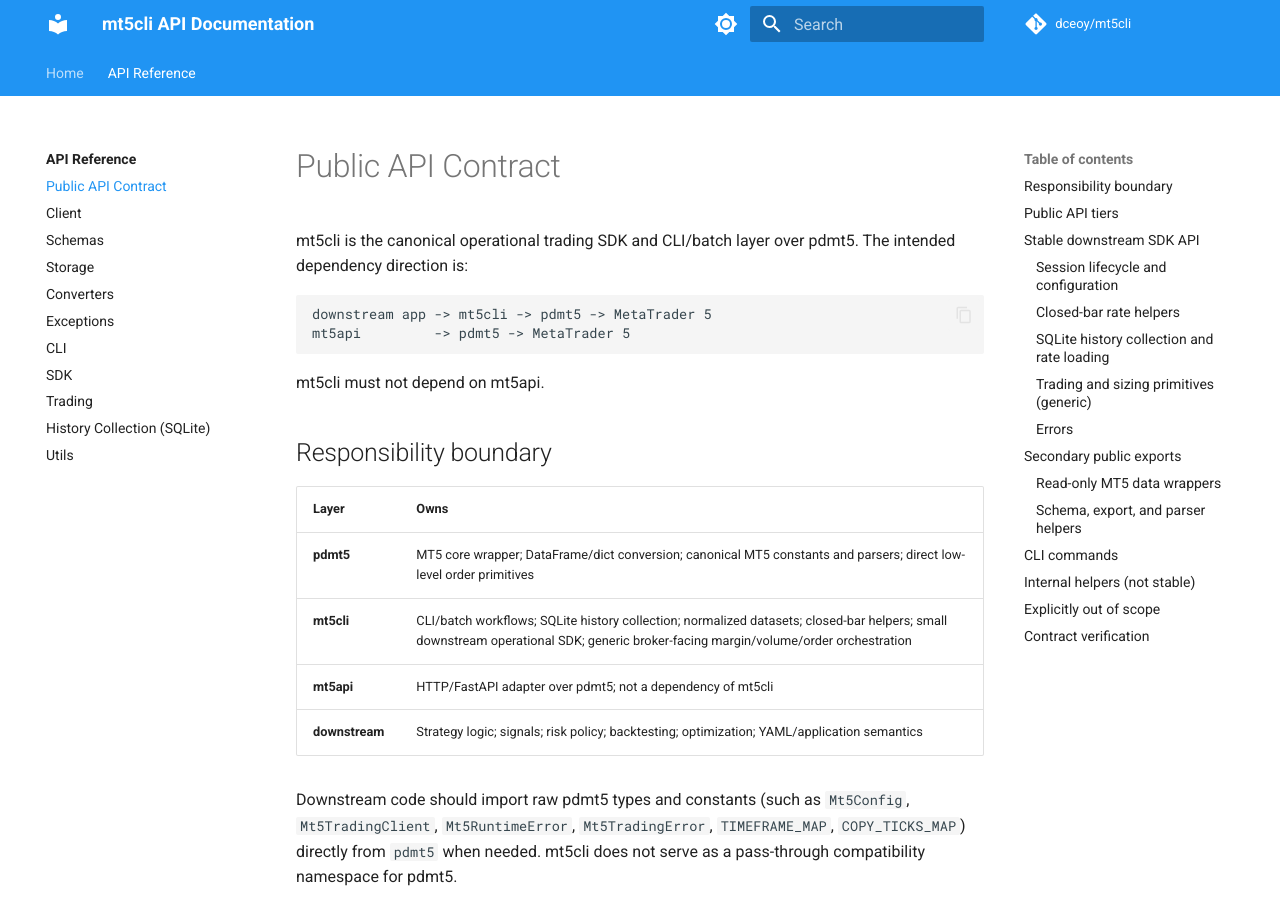
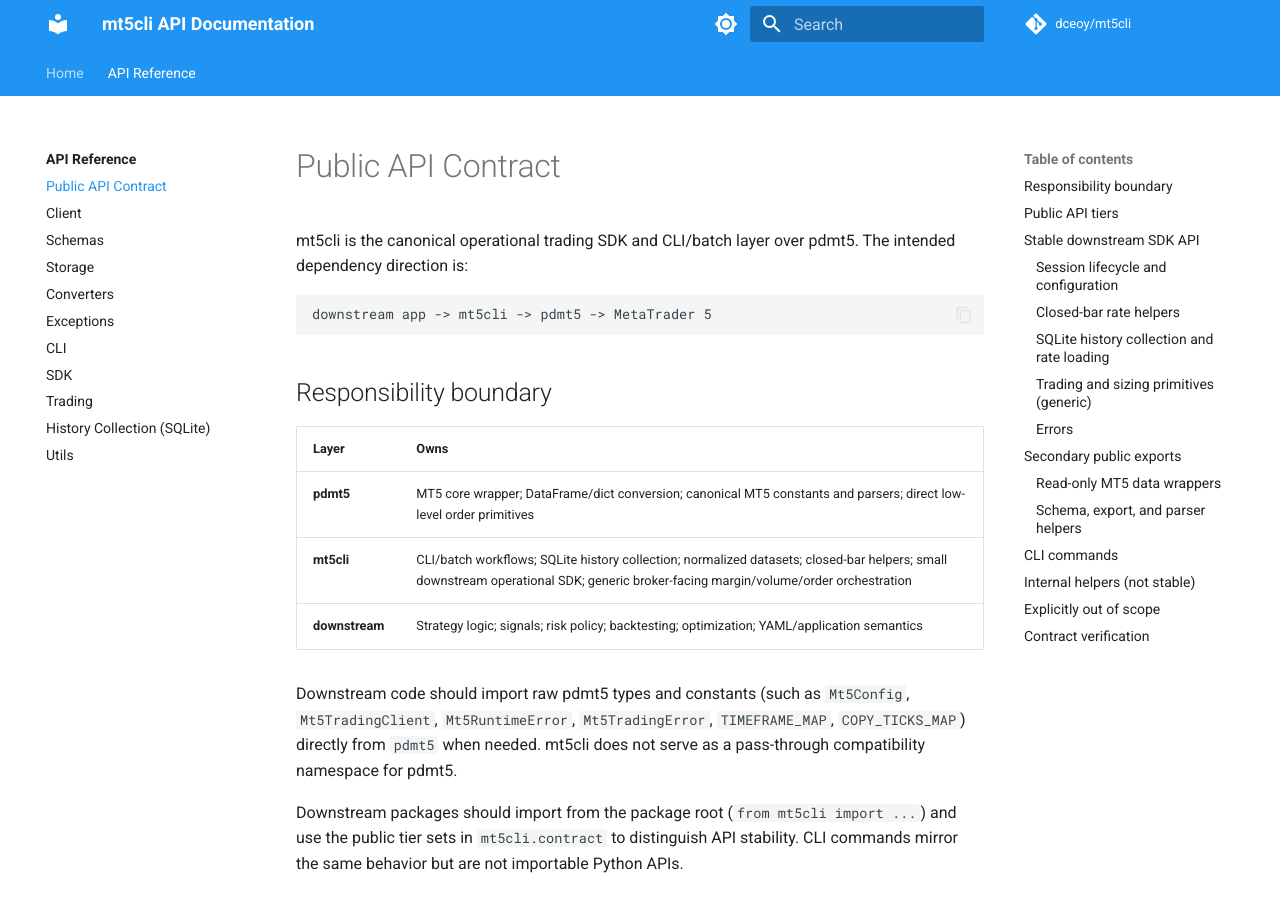
Before and after one commit to dceoy/mt5cli, an MkDocs documentation site: the page built from docs/api/public-contract.md, in a window 1280 px wide and 900 px high. Built offline with MkDocs 1.6.1 and Material for MkDocs 9.7.7, drawn with Linux system fonts in a browser that asks for light colours; comment, search, counter and statistics services are not loaded.

Commit message:
docs: remove mt5api references from public-contract.md
Co-Authored-By: Claude Sonnet 4.6 <noreply@anthropic.com>
Claude-Session: https://claude.ai/code/session_01SYbejsPFRMAkD7JDfe9RUx

````diff
--- a/docs/api/public-contract.md
+++ b/docs/api/public-contract.md
@@ -5,19 +5,15 @@ The intended dependency direction is:
 
 ```text
 downstream app -> mt5cli -> pdmt5 -> MetaTrader 5
-mt5api         -> pdmt5 -> MetaTrader 5
 ```
-
-mt5cli must not depend on mt5api.
 
 ## Responsibility boundary
 
-| Layer            | Owns                                                                                                                                          |
-| ---------------- | --------------------------------------------------------------------------------------------------------------------------------------------- |
-| **pdmt5**        | MT5 core wrapper; DataFrame/dict conversion; canonical MT5 constants and parsers; direct low-level order primitives                           |
-| **mt5cli**       | CLI/batch workflows; SQLite history collection; normalized datasets; closed-bar helpers; small downstream operational SDK; generic broker-facing margin/volume/order orchestration |
-| **mt5api**       | HTTP/FastAPI adapter over pdmt5; not a dependency of mt5cli                                                                                   |
-| **downstream**   | Strategy logic; signals; risk policy; backtesting; optimization; YAML/application semantics                                                   |
+| Layer          | Owns                                                                                                                                                                               |
+| -------------- | ---------------------------------------------------------------------------------------------------------------------------------------------------------------------------------- |
+| **pdmt5**      | MT5 core wrapper; DataFrame/dict conversion; canonical MT5 constants and parsers; direct low-level order primitives                                                                |
+| **mt5cli**     | CLI/batch workflows; SQLite history collection; normalized datasets; closed-bar helpers; small downstream operational SDK; generic broker-facing margin/volume/order orchestration |
+| **downstream** | Strategy logic; signals; risk policy; backtesting; optimization; YAML/application semantics                                                                                        |
 
 Downstream code should import raw pdmt5 types and constants (such as
 `Mt5Config`, `Mt5TradingClient`, `Mt5RuntimeError`, `Mt5TradingError`,
````
